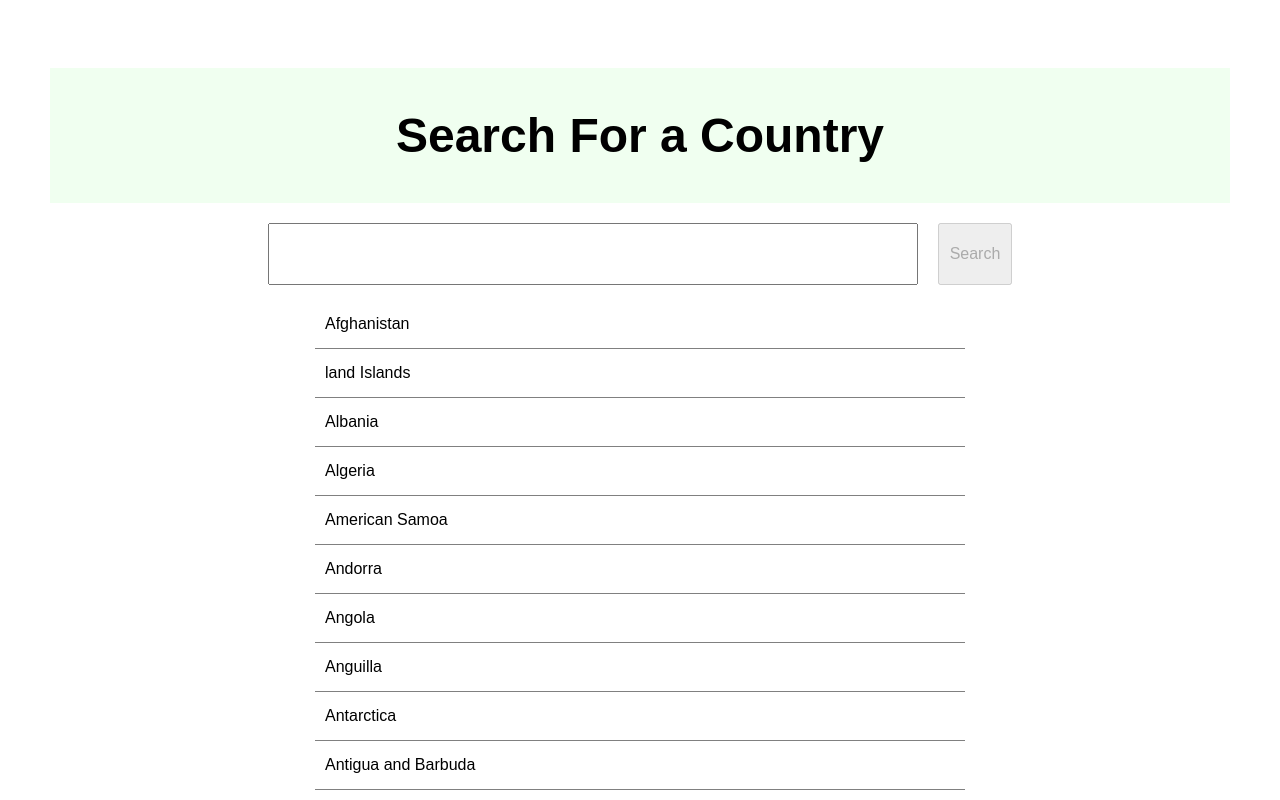
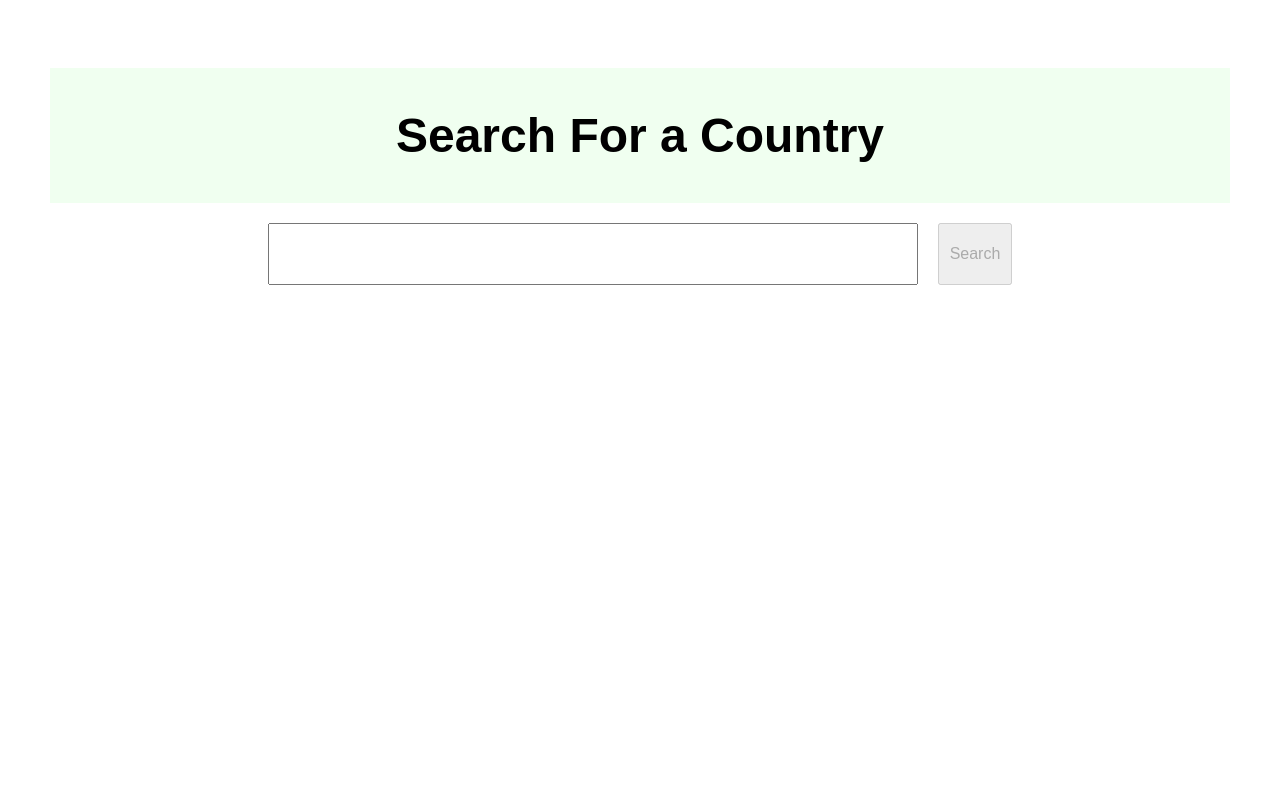
Before and after one commit to Stasiek99/AA-Angular-public, an Angular app: page / in a window 1280 px wide. Shown: the top 800 px of the page. Built offline with nearby package versions, Linux system fonts and the light colour scheme.

Commit message:
http client json

```diff
--- a/src/app/app.component.html
+++ b/src/app/app.component.html
@@ -7,7 +7,7 @@
 
   <section class="search-results">
   <ul>
-    <li *ngFor="let item of jsonCountries" (click)="onSelectAutoCompleteElements(item.name)">
+    <li *ngFor="let item of filteredCountries" (click)="onSelectAutoCompleteElements(item.name)">
       <p>{{item.name}}</p>
     </li>
   </ul>
--- a/src/app/app.component.ts
+++ b/src/app/app.component.ts
@@ -1,11 +1,9 @@
-import {Component, OnInit} from '@angular/core';
-
+import {Component, OnInit} from "@angular/core";
 import {HttpClient} from "@angular/common/http";
 
-export interface JSONCountry {
-  name: string;
-  code: string;
-}
+import {CountryElement} from "./country-element-interface";
+import {CountryDataService} from "./country-data.service";
+
 
 @Component({
   selector: 'app-root',
@@ -15,25 +13,26 @@ export interface JSONCountry {
 
 export class AppComponent implements OnInit{
 
-  private readonly jsonURL = "assets/countries.json";
   private readonly urlFragment = "https://www.google.com/search?q=";
 
   inputValue: string = '';
 
-  constructor(private http: HttpClient) {
+  constructor(private http: HttpClient, private countryDataService: CountryDataService) {
   }
 
   ngOnInit(): void {
-    this.http.get<(JSONCountry)[]>(this.jsonURL)
+    this.countryDataService.httpGetData()
       .subscribe(countries => {
-        this.jsonCountries = countries;
+        this.allCountries = countries;
       })
   }
 
-  jsonCountries: JSONCountry[] = [];
+  allCountries: CountryElement[] = [];
+  filteredCountries: CountryElement[] = [];
 
   onChangesSearchBarInput(searchString: string){
-    this.jsonCountries = this.getFilteredCountries(searchString);
+    this.filteredCountries = this.getFilteredCountries(searchString);
+
   }
 
   onSelectAutoCompleteElements(labelElement: string): void{
@@ -51,6 +50,6 @@ export class AppComponent implements OnInit{
   }
 
   private getFilteredCountries(searchString: string){
-    return this.jsonCountries.filter(elem => elem.name.toLowerCase().includes(searchString));
+    return this.allCountries.filter(elem => elem.name.toLowerCase().includes(searchString.toLowerCase()));
   }
 }
--- a/src/app/app.module.ts
+++ b/src/app/app.module.ts
@@ -4,6 +4,8 @@ import { BrowserModule } from '@angular/platform-browser';
 import { AppComponent } from './app.component';
 import {FormsModule} from "@angular/forms";
 import {HttpClientModule} from "@angular/common/http";
+import {CountryDataService} from "./country-data.service";
+
 
 @NgModule({
   declarations: [
@@ -14,7 +16,7 @@ import {HttpClientModule} from "@angular/common/http";
     FormsModule,
     HttpClientModule
   ],
-  providers: [HttpClientModule],
+  providers: [HttpClientModule, CountryDataService],
   bootstrap: [AppComponent]
 })
 export class AppModule { }
--- /dev/null
+++ b/src/app/country-data.service.ts
@@ -0,0 +1,15 @@
+import {CountryElement} from "./country-element-interface";
+import {HttpClient} from "@angular/common/http";
+import {Injectable} from "@angular/core";
+
+@Injectable()
+export class CountryDataService{
+  private readonly jsonURL = "assets/countries.json";
+
+  constructor(private http: HttpClient) {
+  }
+
+  httpGetData(){
+    return this.http.get<CountryElement[]>(this.jsonURL);
+  }
+}
--- /dev/null
+++ b/src/app/country-element-interface.ts
@@ -0,0 +1,4 @@
+export interface CountryElement {
+  name: string;
+  code: string;
+}
```
